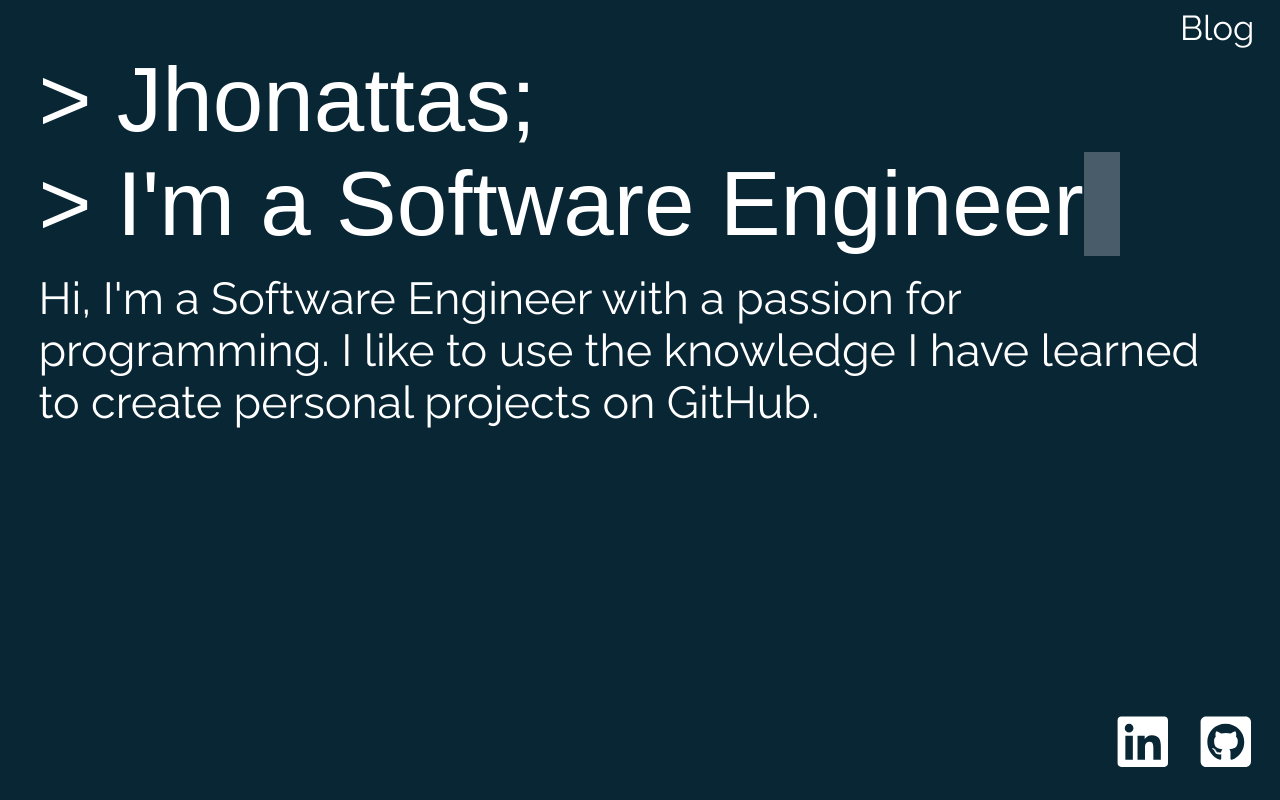
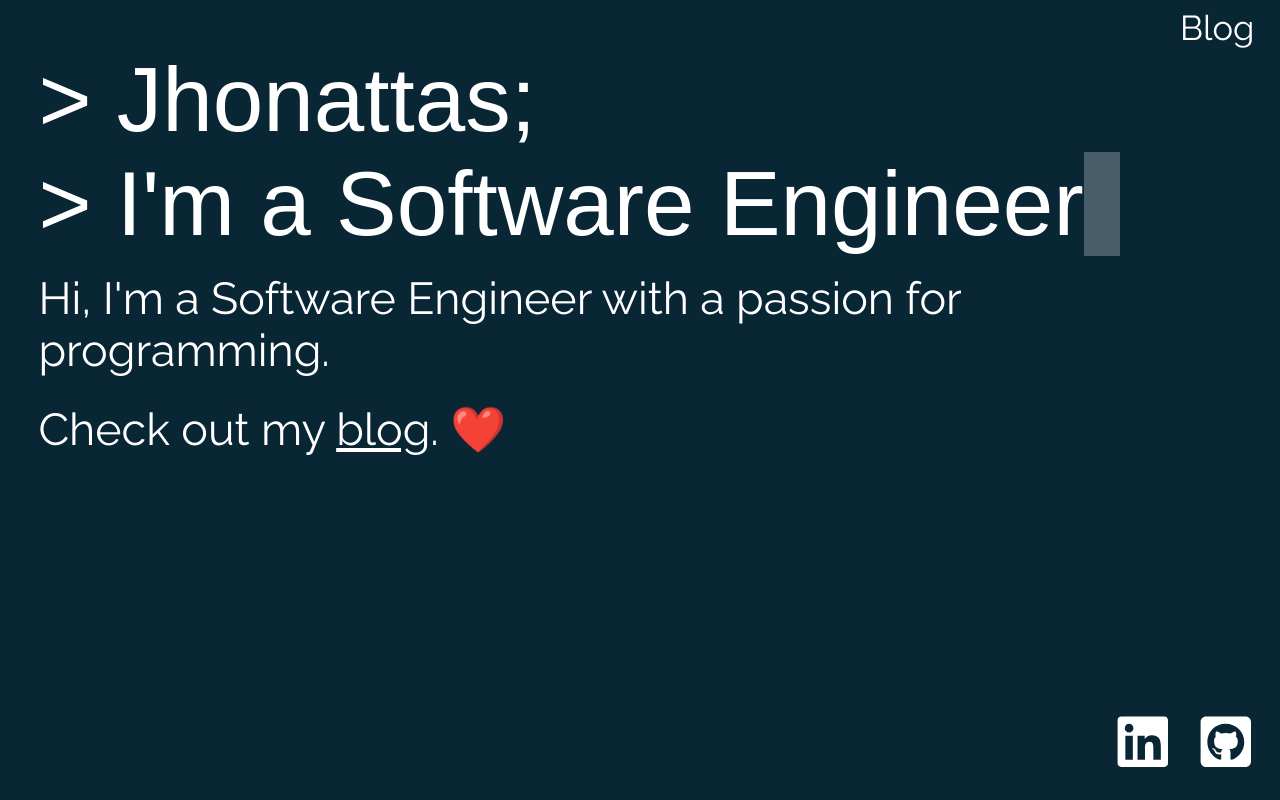
Before and after one commit to JhonattasFerreira/my-site, a Next.js app: page / in a window 1280 px wide. Built offline with nearby package versions, Linux system fonts and the light colour scheme; a web font is replaced by a local one.

Commit message:
change home

```diff
--- a/app/home.module.css
+++ b/app/home.module.css
@@ -20,6 +20,10 @@
 .containerAbout {
   font-size: 8vw;
   padding-top: 3vh;
+}
+
+.checkoutBlog {
+  padding-top: 20pt;
 }
 
 .footer {
--- a/app/page.js
+++ b/app/page.js
@@ -1,6 +1,7 @@
 import styles from "./home.module.css";
 
 import NavItem from "@/components/NavItem";
+import Link from "next/link";
 import { FaGithubSquare } from "react-icons/fa";
 import { FaLinkedin } from "react-icons/fa";
 import { Jersey_10 } from "next/font/google";
@@ -35,10 +36,9 @@ export default function Home() {
         </section>
 
         <section className={styles.containerAbout}>
-          <div>
-            Hi, I'm a Software Engineer with a passion for programming. I like
-            to use the knowledge I have learned to create personal projects on
-            GitHub.
+          <div>Hi, I'm a Software Engineer with a passion for programming.</div>
+          <div className={styles.checkoutBlog}>
+            Check out my <Link href={"/blog/en"}>blog</Link>. ❤️
           </div>
         </section>
       </main>
```
